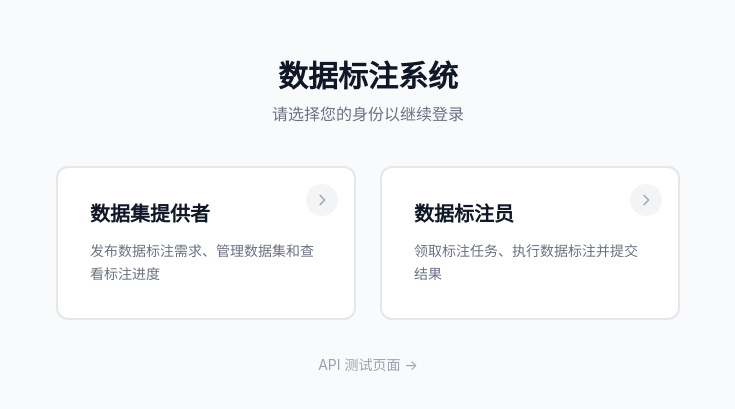
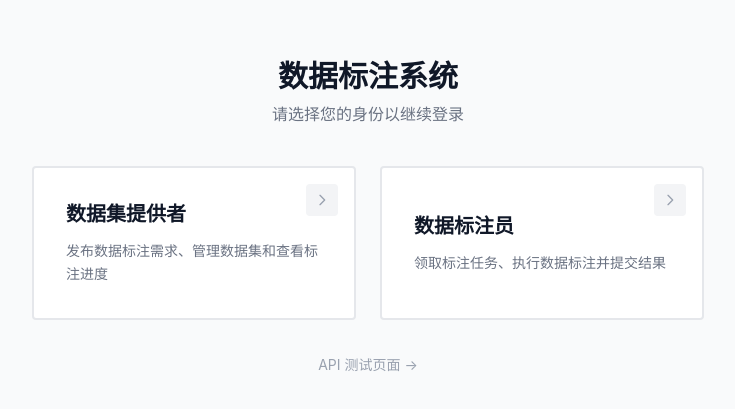
Before and after one commit to ytyuu/Data_Annotation_System, a React (Vite) app in the folder apps/web/: page / in a window 1280 px wide. Shown: the part 183-592 px from the top of the page, without its empty margins (272-1007 px from the left). Built offline with nearby package versions, Linux system fonts and the light colour scheme.

Commit message:
refactor: 统一风格

```diff
--- a/apps/web/src/pages/ApiTest.tsx
+++ b/apps/web/src/pages/ApiTest.tsx
@@ -60,10 +60,10 @@ export function ApiTest() {
 
   return (
     <div className="app-page app-center">
-      <div className="app-stack app-stack-sm">
+      <div className="app-stack app-stack-md">
         <Header />
 
-        <main className="app-card">
+        <main className="app-card max-w-md mx-auto">
           <form id="hello-form" onSubmit={handleSubmit}>
             <div className="mb-6">
               <label htmlFor="name" className="app-label">
--- a/apps/web/src/pages/Login.tsx
+++ b/apps/web/src/pages/Login.tsx
@@ -63,7 +63,7 @@ export function Login() {
 
   return (
     <div className="app-page app-center">
-      <div className="app-stack app-stack-sm">
+      <div className="app-stack app-stack-md">
         <div className="app-heading">
           <h1 className="app-title">数据标注系统</h1>
           <p className="app-subtitle">
@@ -71,7 +71,7 @@ export function Login() {
           </p>
         </div>
 
-        <form onSubmit={handleSubmit} className="app-card">
+        <form onSubmit={handleSubmit} className="app-card max-w-md mx-auto">
           {error && <div className="app-alert-error">{error}</div>}
 
           <div className="app-field">
--- a/apps/web/src/pages/RoleSelect.tsx
+++ b/apps/web/src/pages/RoleSelect.tsx
@@ -23,29 +23,25 @@ export function RoleSelect() {
   }
 
   return (
-    <div className="min-h-screen flex items-center justify-center bg-gray-50">
-      <div className="w-full max-w-2xl px-6">
-        <div className="text-center mb-10">
-          <h1 className="text-3xl font-bold text-gray-900">数据标注系统</h1>
-          <p className="mt-2 text-gray-500">请选择您的身份以继续登录</p>
+    <div className="app-page app-center">
+      <div className="app-stack app-stack-md">
+        <div className="app-heading">
+          <h1 className="app-title">数据标注系统</h1>
+          <p className="app-subtitle">请选择您的身份以继续登录</p>
         </div>
 
-        <div className="grid grid-cols-1 sm:grid-cols-2 gap-6">
+        <div className="app-choice-grid">
           {roles.map((role) => (
             <button
               key={role.key}
               onClick={() => handleSelect(role.key)}
-              className="group relative bg-white border-2 border-gray-200 rounded-xl p-8 text-left hover:border-blue-500 hover:shadow-lg transition-all duration-200 cursor-pointer"
+              className="app-choice-card group cursor-pointer"
             >
-              <div className="text-xl font-semibold text-gray-900 group-hover:text-blue-600">
-                {role.title}
-              </div>
-              <p className="mt-3 text-sm text-gray-500 leading-relaxed">
-                {role.desc}
-              </p>
-              <div className="absolute top-4 right-4 w-8 h-8 rounded-full bg-gray-100 group-hover:bg-blue-500 flex items-center justify-center transition-colors">
+              <div className="app-choice-title">{role.title}</div>
+              <p className="app-choice-desc">{role.desc}</p>
+              <div className="app-choice-arrow">
                 <svg
-                  className="w-4 h-4 text-gray-400 group-hover:text-white transition-colors"
+                  className="app-choice-arrow-icon"
                   fill="none"
                   viewBox="0 0 24 24"
                   stroke="currentColor"
--- a/apps/web/src/styles.css
+++ b/apps/web/src/styles.css
@@ -37,7 +37,7 @@
   }
 
   .app-heading {
-    @apply mb-8 text-center;
+    @apply mb-10 text-center;
   }
 
   .app-title {
@@ -49,7 +49,31 @@
   }
 
   .app-card {
-    @apply rounded-xl border border-gray-200 bg-white p-8 shadow-sm;
+    @apply rounded border-2 border-gray-200 bg-white p-8;
+  }
+
+  .app-choice-grid {
+    @apply grid grid-cols-1 gap-6 sm:grid-cols-2;
+  }
+
+  .app-choice-card {
+    @apply relative rounded border-2 border-gray-200 bg-white p-8 text-left transition-all duration-200 hover:border-blue-500 hover:shadow-lg;
+  }
+
+  .app-choice-title {
+    @apply text-xl font-semibold text-gray-900 transition-colors group-hover:text-blue-600;
+  }
+
+  .app-choice-desc {
+    @apply mt-3 text-sm leading-relaxed text-gray-500;
+  }
+
+  .app-choice-arrow {
+    @apply absolute right-4 top-4 flex h-8 w-8 items-center justify-center rounded bg-gray-100 transition-colors group-hover:bg-blue-500;
+  }
+
+  .app-choice-arrow-icon {
+    @apply h-4 w-4 text-gray-400 transition-colors group-hover:text-white;
   }
 
   .app-field {
@@ -61,11 +85,11 @@
   }
 
   .app-input {
-    @apply w-full rounded-lg border border-gray-300 px-4 py-2.5 outline-none transition-all focus:border-blue-500 focus:ring-2 focus:ring-blue-500;
+    @apply w-full rounded border border-gray-300 px-4 py-2.5 outline-none transition-all focus:border-blue-500 focus:ring-2 focus:ring-blue-500;
   }
 
   .app-button-primary {
-    @apply w-full rounded-lg bg-blue-600 px-4 py-2.5 font-medium text-white transition-colors hover:bg-blue-700 disabled:cursor-not-allowed disabled:opacity-50;
+    @apply w-full rounded bg-blue-600 px-4 py-2.5 font-medium text-white transition-colors hover:bg-blue-700 disabled:cursor-not-allowed disabled:opacity-50;
   }
 
   .app-link {
@@ -77,11 +101,11 @@
   }
 
   .app-alert-error {
-    @apply mb-6 rounded-lg border border-red-200 bg-red-50 p-3 text-sm text-red-600;
+    @apply mb-6 rounded border border-red-200 bg-red-50 p-3 text-sm text-red-600;
   }
 
   .app-status {
-    @apply mt-6 rounded-lg border px-4 py-3 text-sm;
+    @apply mt-6 rounded border px-4 py-3 text-sm;
   }
 
   .app-status[data-kind='error'] {
@@ -97,6 +121,6 @@
   }
 
   .app-result {
-    @apply mt-3 rounded-lg bg-gray-50 px-4 py-3 text-sm font-medium text-gray-900;
+    @apply mt-3 rounded bg-gray-50 px-4 py-3 text-sm font-medium text-gray-900;
   }
 }
```
